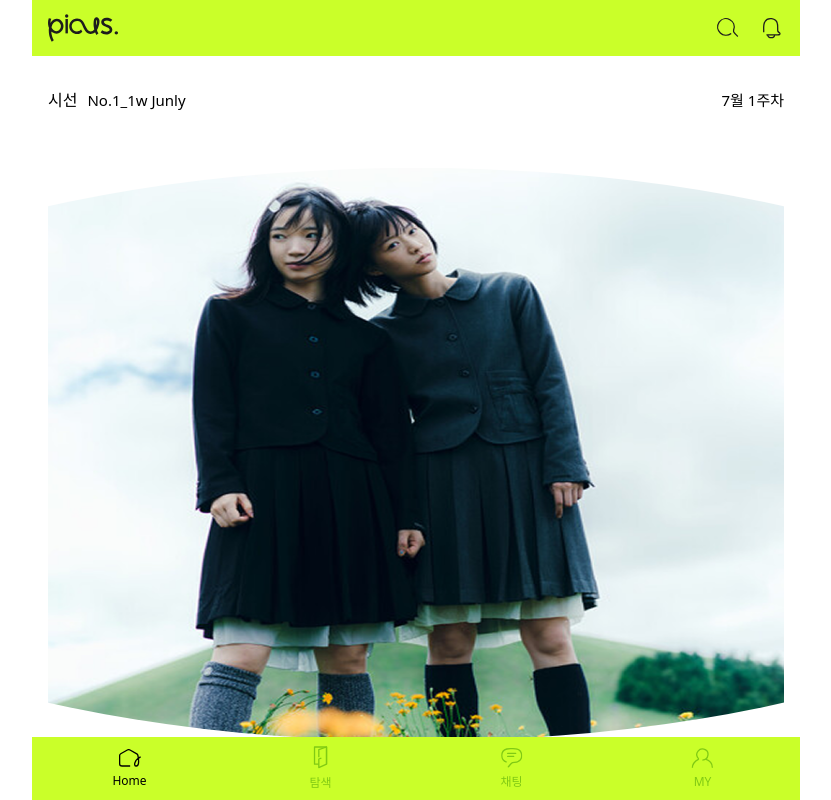
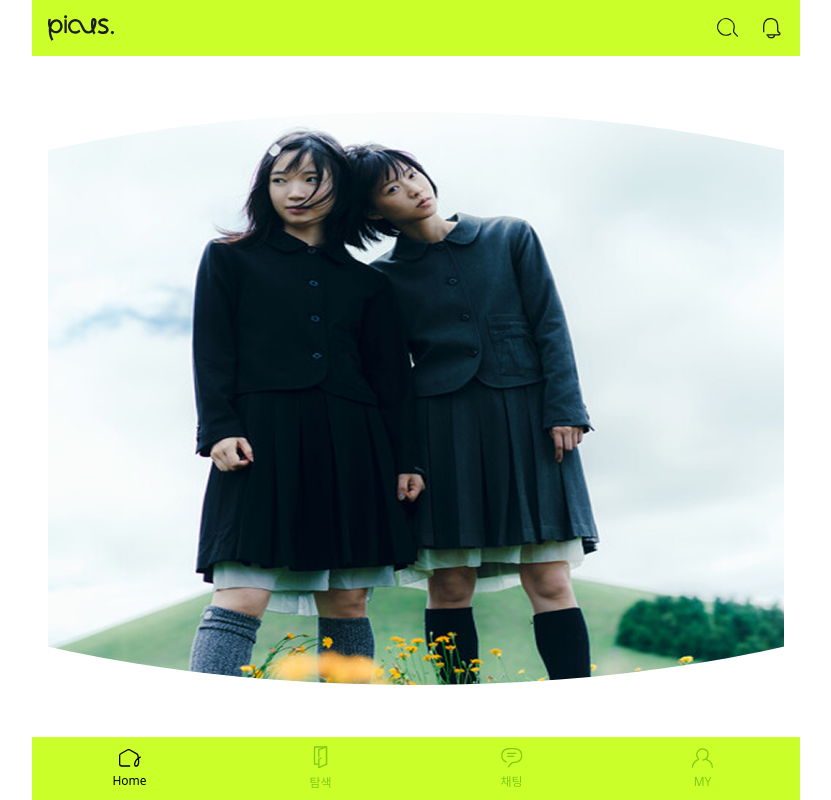
Before and after one commit to Team-Picus/PICUS-FRONT, a React (Vite) app: page / in a window 1280 px wide. Shown: the whole page, without its empty margins (224-1055 px from the left). Built offline with nearby package versions, Linux system fonts and the light colour scheme; a web font is replaced by a local one.

Commit message:
:art: style: 헤더 width 수정

```diff
--- a/src/shared/components/Header.tsx
+++ b/src/shared/components/Header.tsx
@@ -24,6 +24,9 @@ const Header = ({ title, icons }: HeaderProps) => {
 export default Header;
 
 const HeaderContainer = styled.header`
+  position: fixed;
+  width: 100%;
+  max-width: 768px;
   display: flex;
   flex-direction: row;
   justify-content: space-between;
```
